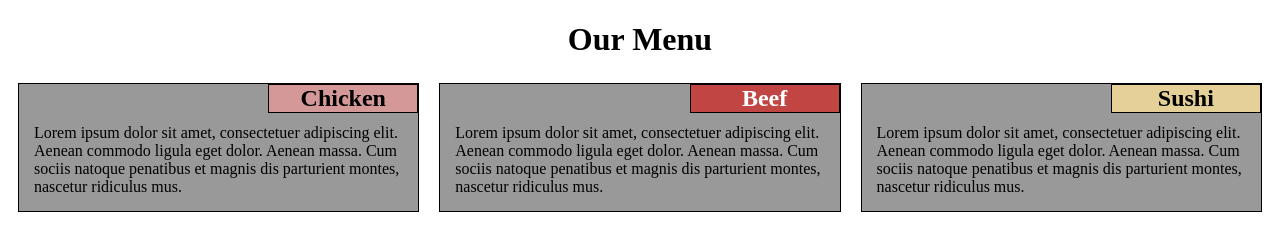
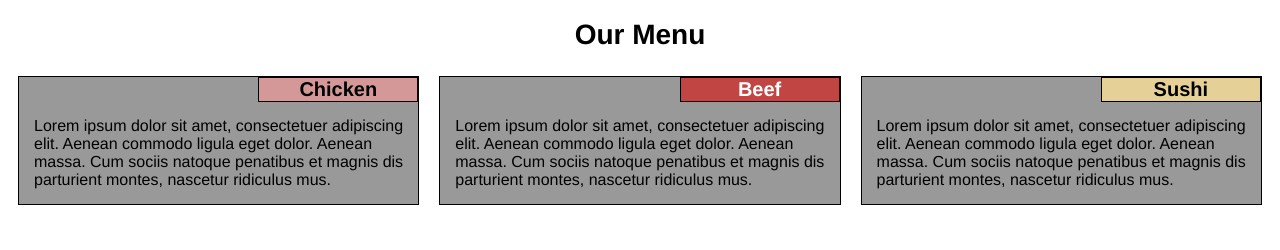
Before and after one commit to victor-gp/coursera-frontend-basics, a plain HTML site: page module-2-solution/index.html in a window 1280 px wide. Drawn offline with Linux system fonts and the light colour scheme.

Commit message:
Update fonts

```diff
--- a/module-2-solution/css/styles.css
+++ b/module-2-solution/css/styles.css
@@ -1,10 +1,12 @@
 /********** Base styles **********/
 * {
   box-sizing: border-box;
+  font-family: Helvetica, sans-serif;
 }
 h1 {
   margin-bottom: 15px;
   text-align: center;
+  font-size: 1.75em;
 }
 section {
   position: relative;
@@ -16,9 +18,10 @@ section > h2 {
   position: absolute;
   right: 0px;
   border: 1px solid black;
-  width: 150px;
+  width: 160px;
   margin: 0px;
   text-align: center;
+  font-size: 1.25em;
 }
 #chickenHeader {
   background-color: #d59898;
```
